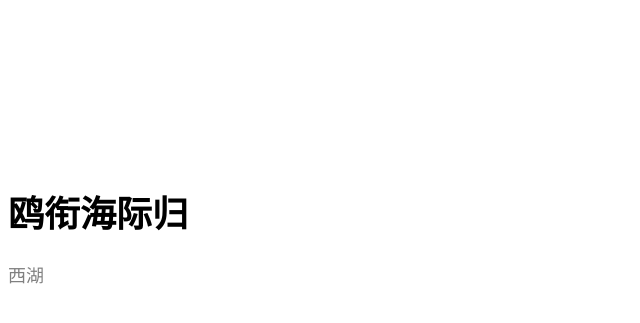
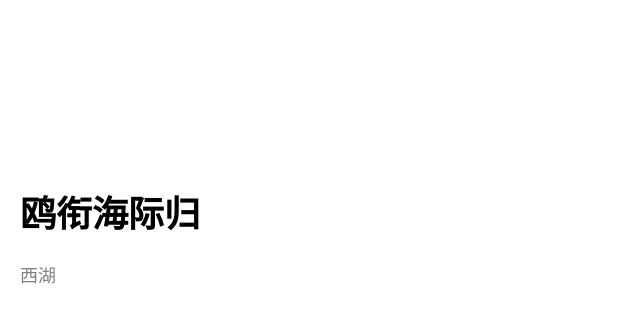
Before and after one commit to liushuaiiu/liushuaiiu.github.io, a Jekyll site: the page built from index.html, in a window 1280 px wide. Shown: the top 323 px of the page, without its empty margins (0-640 px from the left). Built offline with Jekyll 4.4.1, drawn with Linux system fonts in a browser that asks for light colours.

Commit message:
Update style.css

```diff
--- a/assets/css/style.css
+++ b/assets/css/style.css
@@ -1,6 +1,7 @@
 body {
     font-family: 'Noto Sans SC', sans-serif;
     font-size: 16px; /* 默认字体大小 */
+    margin-left: 10px; /* 较小屏幕的默认左边距 */
 }
 
 @media (min-width: 768px) {
@@ -12,6 +13,7 @@ body {
 @media (min-width: 1200px) {
     body {
         font-size: 18px; /* 在非常大的屏幕上设置一个最大字体大小 */
+        margin-left: 20px; /* 在较大屏幕上增加左边距 */
     }
 }
 
```
